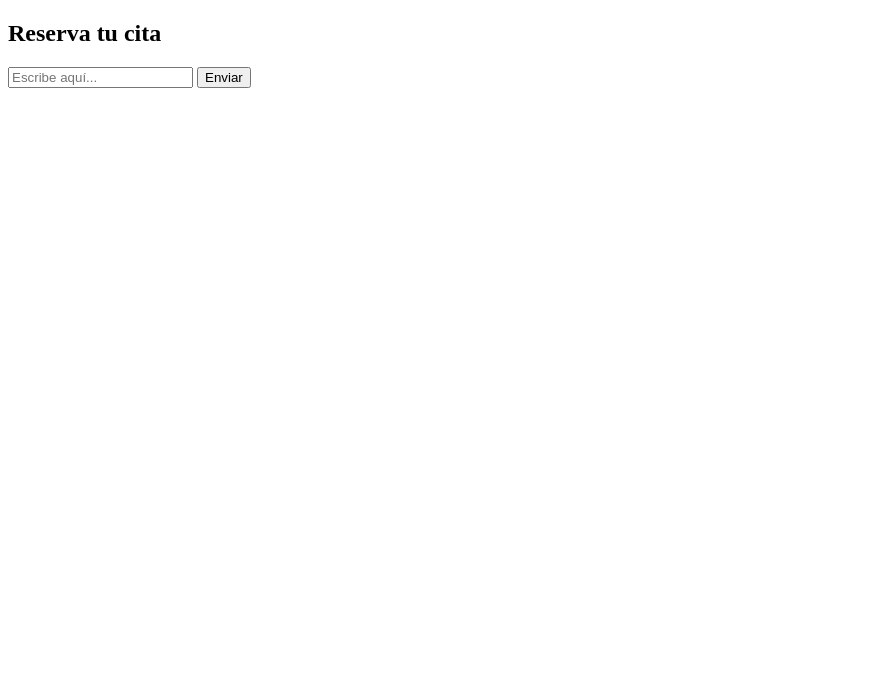
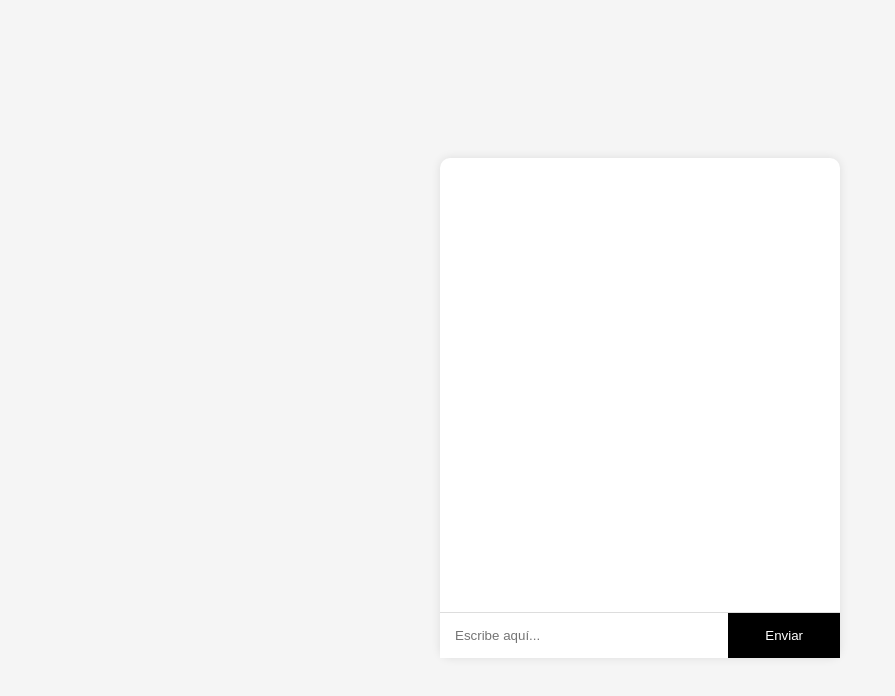
Before and after one commit to novaagencyai06-tech/chat-clientes, a plain HTML site: page barberia/index.html in a window 1280 px wide. Shown: the whole page, without its empty margins (0-895 px from the left). Drawn offline with Linux system fonts and the light colour scheme.

Commit message:
Update index.html

```diff
--- a/barberia/index.html
+++ b/barberia/index.html
@@ -1,20 +1,95 @@
 <!DOCTYPE html>
 <html>
 <head>
-  <title>Chat Barbería</title>
+  <title>Chat de reservas</title>
+  <meta name="viewport" content="width=device-width, initial-scale=1.0">
+  <style>
+    body {
+      font-family: Arial;
+      background: #f5f5f5;
+      display: flex;
+      justify-content: center;
+      align-items: center;
+      height: 100vh;
+    }
+
+    #chat-container {
+      width: 100%;
+      max-width: 400px;
+      background: white;
+      border-radius: 10px;
+      box-shadow: 0 0 10px rgba(0,0,0,0.1);
+      display: flex;
+      flex-direction: column;
+      height: 500px;
+    }
+
+    #chat {
+      flex: 1;
+      padding: 10px;
+      overflow-y: auto;
+    }
+
+    .user {
+      text-align: right;
+      margin: 5px;
+    }
+
+    .bot {
+      text-align: left;
+      margin: 5px;
+    }
+
+    input {
+      border: none;
+      padding: 15px;
+      width: 70%;
+    }
+
+    button {
+      width: 30%;
+      background: black;
+      color: white;
+      border: none;
+    }
+
+    #input-area {
+      display: flex;
+      border-top: 1px solid #ddd;
+    }
+  </style>
 </head>
 <body>
 
-<h2>Reserva tu cita</h2>
+<div id="chat-container">
+  <div id="chat"></div>
 
-<div id="chat"></div>
-
-<input id="mensaje" placeholder="Escribe aquí...">
-<button onclick="enviar()">Enviar</button>
+  <div id="input-area">
+    <input id="mensaje" placeholder="Escribe aquí...">
+    <button onclick="enviar()">Enviar</button>
+  </div>
+</div>
 
 <script>
 async function enviar() {
-  const mensaje = document.getElementById("mensaje").value;
+  const mensajeInput = document.getElementById("mensaje");
+  const mensaje = mensajeInput.value;
+
+  if (!mensaje) return;
+
+  const chat = document.getElementById("chat");
+
+  // Mensaje usuario
+  chat.innerHTML += `<div class="user"><b>Tú:</b> ${mensaje}</div>`;
+  mensajeInput.value = "";
+
+  // 👇 "Escribiendo..."
+  const typing = document.createElement("div");
+  typing.className = "bot";
+  typing.innerText = "Escribiendo...";
+  chat.appendChild(typing);
+
+  chat.scrollTop = chat.scrollHeight;
 
   const url = "https://nova-agency06.app.n8n.cloud/webhook/chat?message="
     + encodeURIComponent(mensaje)
@@ -23,8 +98,13 @@ async function enviar() {
   const res = await fetch(url);
   const data = await res.text();
 
-  document.getElementById("chat").innerHTML += "<p><b>Tú:</b> " + mensaje + "</p>";
-  document.getElementById("chat").innerHTML += "<p><b>Bot:</b> " + data + "</p>";
+  // 👇 quitar "Escribiendo..."
+  typing.remove();
+
+  // Respuesta del bot
+  chat.innerHTML += `<div class="bot"><b>Bot:</b> ${data}</div>`;
+
+  chat.scrollTop = chat.scrollHeight;
 }
 </script>
 
```
